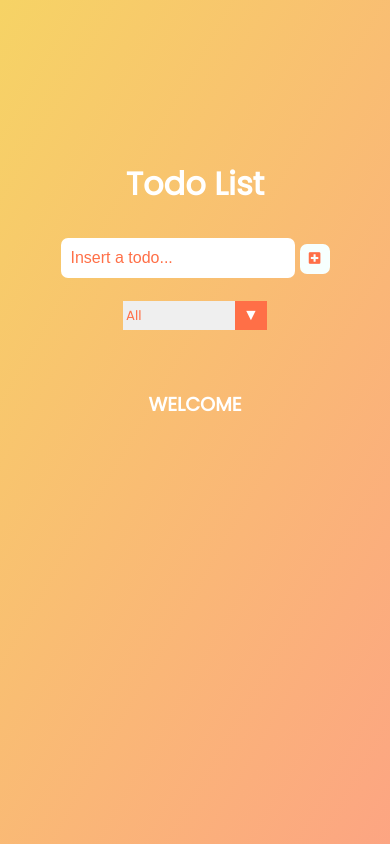
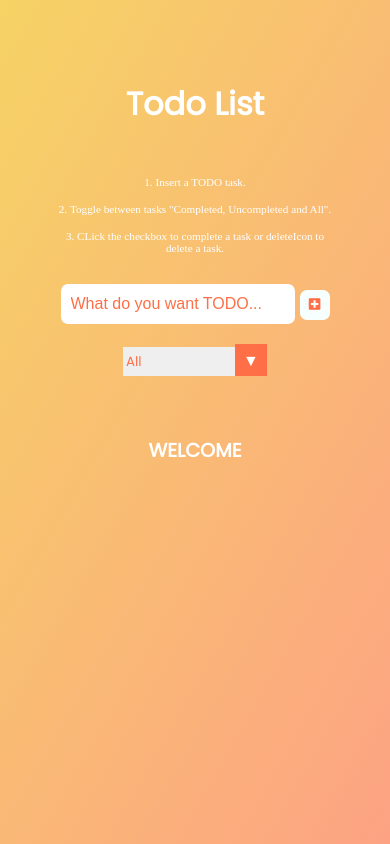
Before and after one commit to FrankLucky1/TodoList, a React (Create React App) app: page / in a window 390 px wide. Shown: the top 844 px of the page. Built offline with nearby package versions, Linux system fonts and the light colour scheme.

Commit message:
adding guide

```diff
--- a/src/App.css
+++ b/src/App.css
@@ -5,7 +5,10 @@
 }
 .App{
   width: 100%;
-  margin-top: 10rem;
+  margin-top: 5rem;
+}
+.App header{
+  margin-bottom: 3rem;
 }
 .subtitle{
   margin: auto;
--- a/src/App.js
+++ b/src/App.js
@@ -1,6 +1,7 @@
 import React, {useState, useEffect} from "react";
 import './App.css';
 //importing components
+import Instructions from "./component/instructions/Instructions"
 import Form from "./component/Form/form"
 import TodoList from "./component/Todolist/todoList";
 
@@ -39,9 +40,10 @@ function App() {
   return (
     <div className="App">
       <header>
-
       <h1>Todo List </h1>
       </header >
+
+      <Instructions/>
 
       <Form
       setFilteredTodos={setFilteredTodos}
--- a/src/component/Form/form.css
+++ b/src/component/Form/form.css
@@ -67,13 +67,13 @@ select {
   .select::after {
     content: "\25BC";
     background: #ff6f47;
-    margin-top: 15px;
-    padding: 2px 8px 5px 8px;
+    background-position: bottom;
+    padding: 5px 8px 5px 8px;
+    transition: all 0.4s ease-in;
 
   }
   /* Transition */
-  /*
+
   .select:hover::after {
     transform: scale(1.5);
   }
-  */
--- a/src/component/Form/form.js
+++ b/src/component/Form/form.js
@@ -27,13 +27,13 @@ const Form = ({ setFilteredTodos, setInputText, inputText, todos, setTodos }) =>
         <form className="formGroup">
             <div className="formSection">
                 <input
-
                 onChange={inputHandler}
                 value={inputText}
+                placeholder="What do you want TODO..."
                 type="text"
-                placeholder="Insert a todo..."
+                required
+                autoFocus
                 className = "todo-input"
-
                 />
 
                     <button
--- a/src/component/Todo/todo.css
+++ b/src/component/Todo/todo.css
@@ -14,9 +14,11 @@
     padding: 5px;
 
       }
-li{
+.todo li{
     list-style: none;
     font-size: 1rem;
+    margin-bottom: 0.7rem;
+    margin-top: 0.7rem;
 }
 .fall {
     transform: translateY(10rem) rotateZ(20deg);
--- a/src/component/Todolist/todolist.css
+++ b/src/component/Todolist/todolist.css
@@ -4,6 +4,7 @@
     margin: auto;
     grid-gap: 2rem ;
     margin-bottom: 10px;
+    transition: all 1s ease-out;
 
 }
 
--- /dev/null
+++ b/src/component/instructions/Instructions.jsx
@@ -0,0 +1,17 @@
+import React from 'react'
+import "./instructions.css"
+
+const instructions = () => {
+  return (
+
+    <div className="instructions">
+    <ol className='ulist'>
+      <li><a href="/">Insert a TODO task.</a></li>
+      <li><a href="/">Toggle between tasks "Completed, Uncompleted and All".</a></li>
+      <li><a href="/">CLick the checkbox to complete a task or deleteIcon to delete a task.</a></li>
+    </ol>
+  </div>
+  )
+}
+
+export default instructions
--- /dev/null
+++ b/src/component/instructions/instructions.css
@@ -0,0 +1,35 @@
+.instructions{
+    font-family: 'Times New Roman', Times, serif;
+    width: 45%;
+    margin: auto;
+}
+.ulist{
+    margin-bottom: 1rem;
+}
+.ulist li{
+    margin-bottom: 15px;
+    list-style-position: inside;
+    font-size: 1.2rem;
+}
+.ulist a{
+    color: #fff;
+    font-size: 1.2rem;
+    text-decoration: none;
+}
+
+
+@media all and (max-width: 500px){
+    .instructions{
+        width: 70%;
+        margin: auto;
+    }
+
+    .ulist li{
+        font-size: 0.7rem;
+    }
+    .ulist a{
+        font-size: 0.7rem;
+        color: #fff;
+    }
+
+}
```
